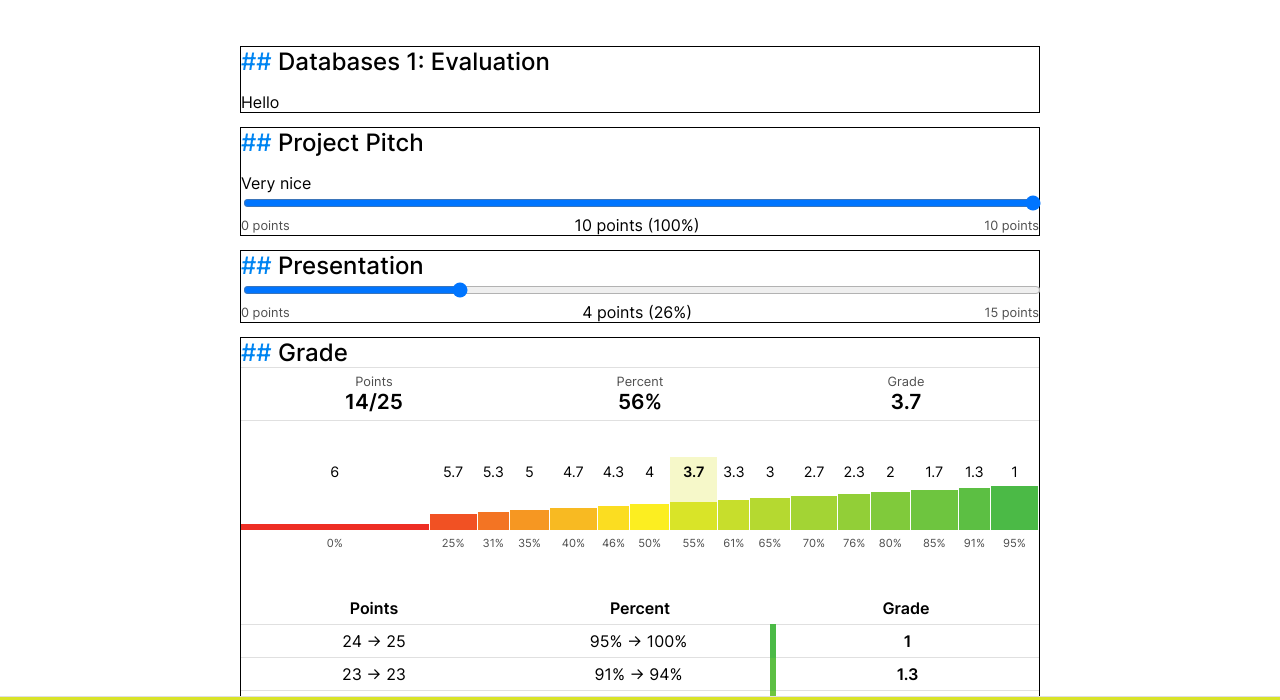
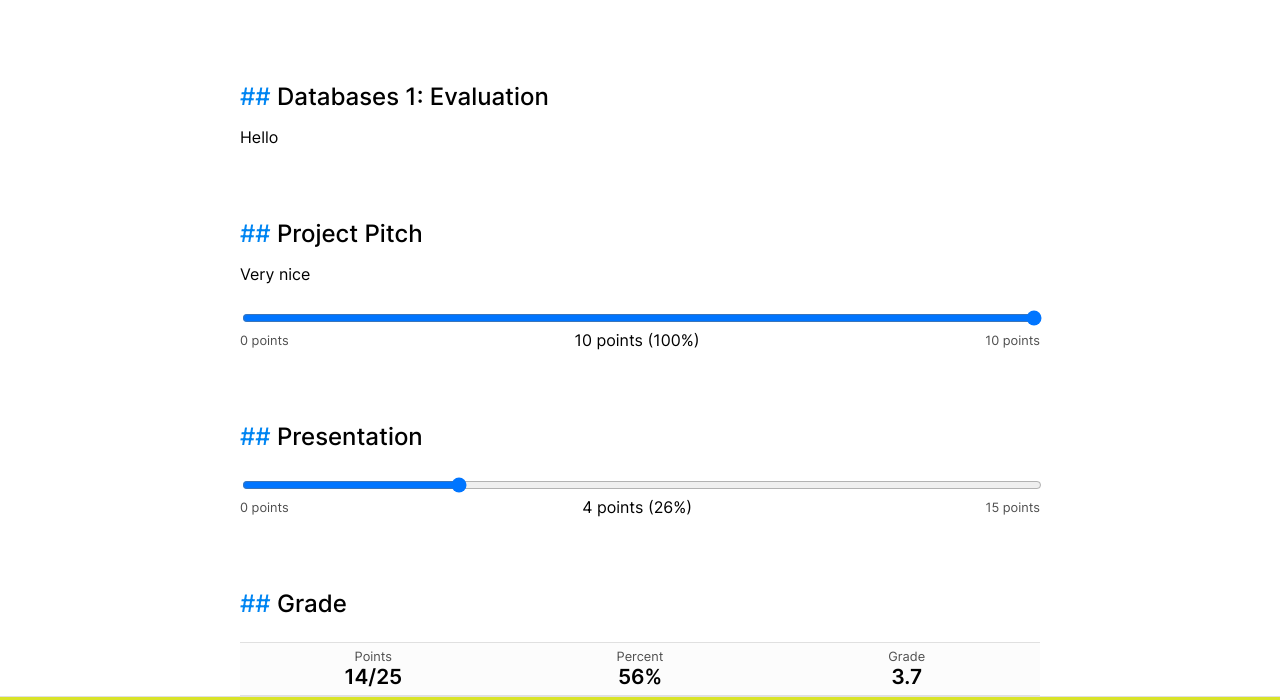
Before and after one commit to profankhauser/grading, a plain HTML site: page index.html in a window 1280 px wide. Shown: the part 50-750 px from the top of the page. Drawn offline with Linux system fonts and the light colour scheme.

Commit message:
Updated design and styling. Tailwind would still be much better.

```diff
--- a/docs/default.json.js
+++ b/docs/default.json.js
@@ -10,7 +10,7 @@ export default {
     },
     {
       type: "slider",
-      text: "## Project Pitch\nVery nice",
+      text: "## Project Pitch\n\nVery nice",
       points: 10,
       pointsMax: 10,
     },
--- a/src/blocks/blocks.css
+++ b/src/blocks/blocks.css
@@ -1,12 +1,13 @@
 .block-Block {
-  border: 1px solid black;
-  margin-bottom: 14px;
+  margin: 36px 0;
 }
 
 .block-Grade_Summary {
   display: flex;
   border-top: 1px solid #e0e0e0;
   border-bottom: 1px solid #e0e0e0;
+  margin-top: 24px;
+  background-color: #fcfcfc;
 }
 
 .block-Grade_Table {
@@ -37,3 +38,7 @@
   font-size: 1.3em;
   font-weight: 600;
 }
+
+.block-Block_SliderRange {
+  margin-top: 24px;
+}
--- a/src/blocks/grade.js
+++ b/src/blocks/grade.js
@@ -10,7 +10,7 @@ export default class GradingBlockGrade extends HTMLElement {
   }
 
   connectedCallback() {
-    this.classList.add("block-Block", "block-Block_Grade");
+    this.classList.add("block-Block");
 
     // text
     let text = new GradingToolMarkdownArea(this._block.text);
--- a/src/blocks/slider.js
+++ b/src/blocks/slider.js
@@ -9,7 +9,7 @@ export default class GradingBlockSlider extends HTMLElement {
   }
 
   connectedCallback() {
-    this.classList.add("block-Block", "block-Block_Slider");
+    this.classList.add("block-Block");
 
     // text
     let text = new GradingToolMarkdownArea(this._block.text);
@@ -26,6 +26,7 @@ export default class GradingBlockSlider extends HTMLElement {
       this._block.points,
       "points"
     );
+    points.classList.add("block-Block_SliderRange");
     points.addEventListener("value-changed", (event) => {
       this._block.points = event.detail;
       this._state.dispatchEvent("block-result-changed");
--- a/src/blocks/text.js
+++ b/src/blocks/text.js
@@ -8,7 +8,7 @@ export default class GradingBlockText extends HTMLElement {
   }
 
   connectedCallback() {
-    this.classList.add("block-Block", "block-Block_Text");
+    this.classList.add("block-Block");
 
     // text
     let text = new GradingToolMarkdownArea(this._block.text);
--- a/src/tool/markdown-area.js
+++ b/src/tool/markdown-area.js
@@ -34,7 +34,10 @@ export default class GradingToolMarkdownArea extends HTMLElement {
 
     editor.addEventListener("focusout", () => {
       // update viewer
-      let newText = editor.innerText;
+      let newText = editor.innerText.trim();
+      if (newText == "") {
+        newText = "-";
+      }
       viewer.innerHTML = this._converter.makeHtml(newText);
       editor.replaceWith(viewer);
 
--- a/src/tool/tool.css
+++ b/src/tool/tool.css
@@ -1,5 +1,6 @@
 .tool-MarkdownArea {
   display: block;
+  cursor: text;
 }
 
 .tool-MarkdownArea_Viewer {
@@ -84,6 +85,11 @@
   width: 100%;
   font-family: monospace;
   font-size: 1.3em;
+  background-color: rgb(30 41 59);
+  color: white;
+  color: rgb(248 250 252);
+  padding: 12px;
+  border-radius: 6px;
 }
 
 .tool-Range {
```
